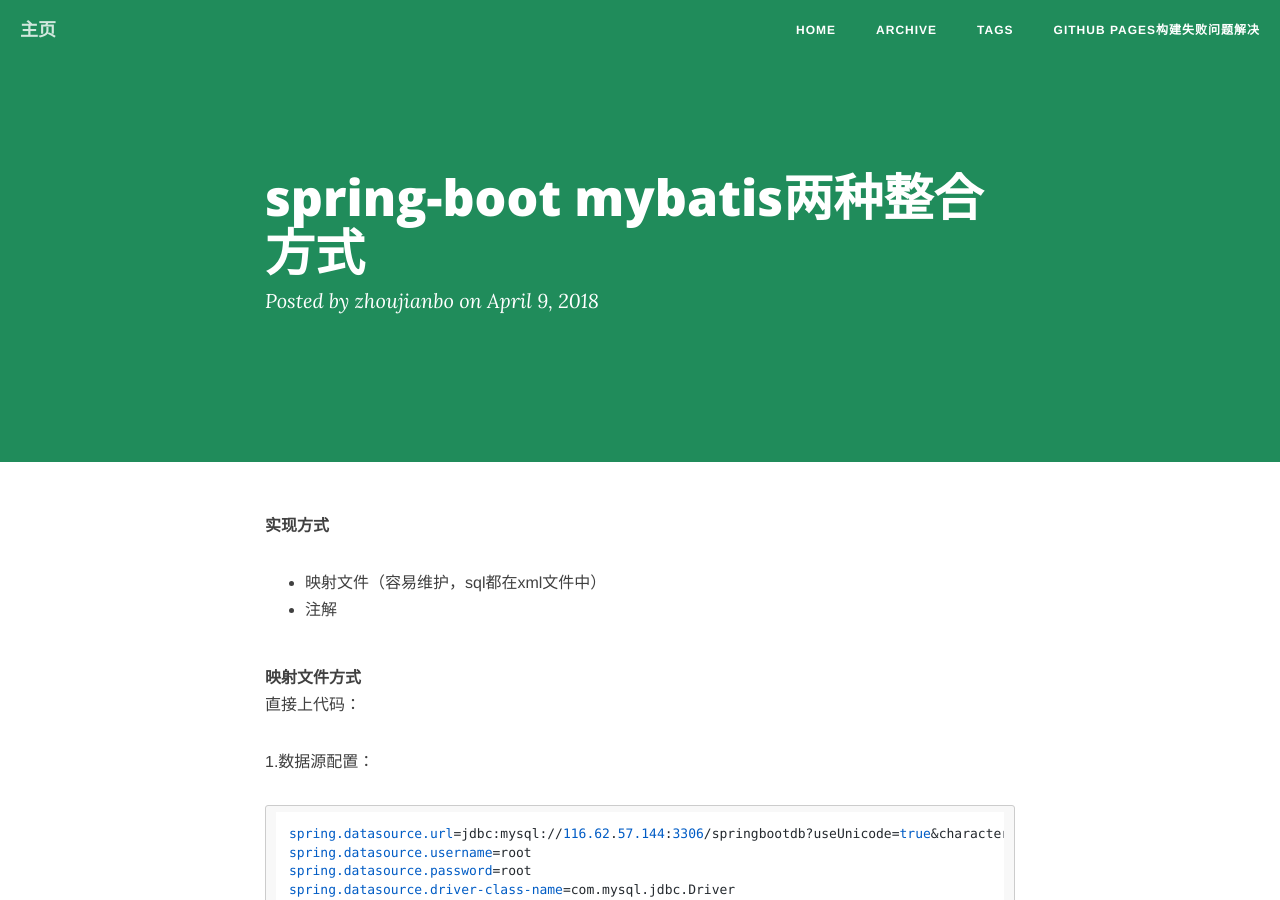
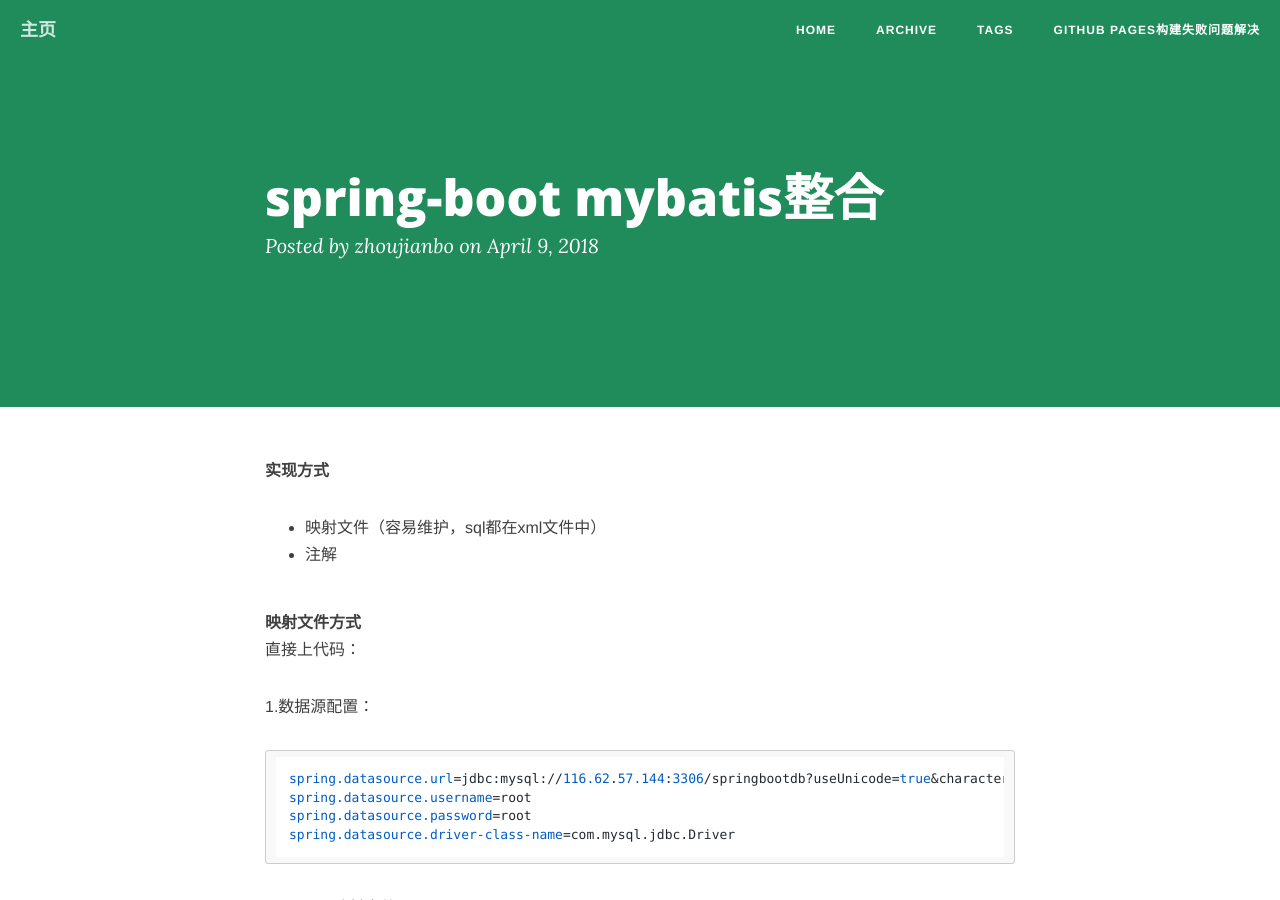
Before and after one commit to ZhouJianBoPro/ZhouJianBoPro.github.io, a Jekyll site: the page built from _posts/2018-04-04-spring-boot-mybatis.md, in a window 1280 px wide and 900 px high. Built offline with Jekyll 4.4.1, drawn with Linux system fonts in a browser that asks for light colours; nearby versions of some CDN libraries; comment, search, counter and statistics services are not loaded.

Commit message:
defalut commit；

```diff
--- a/_posts/2018-04-04-spring-boot-mybatis.md
+++ b/_posts/2018-04-04-spring-boot-mybatis.md
@@ -1,6 +1,6 @@
 ---
 layout: post
-title: spring-boot mybatis两种整合方式
+title: spring-boot mybatis整合
 date: 2018-04-09
 categories: spring
 tags: [spring-boot]
```
